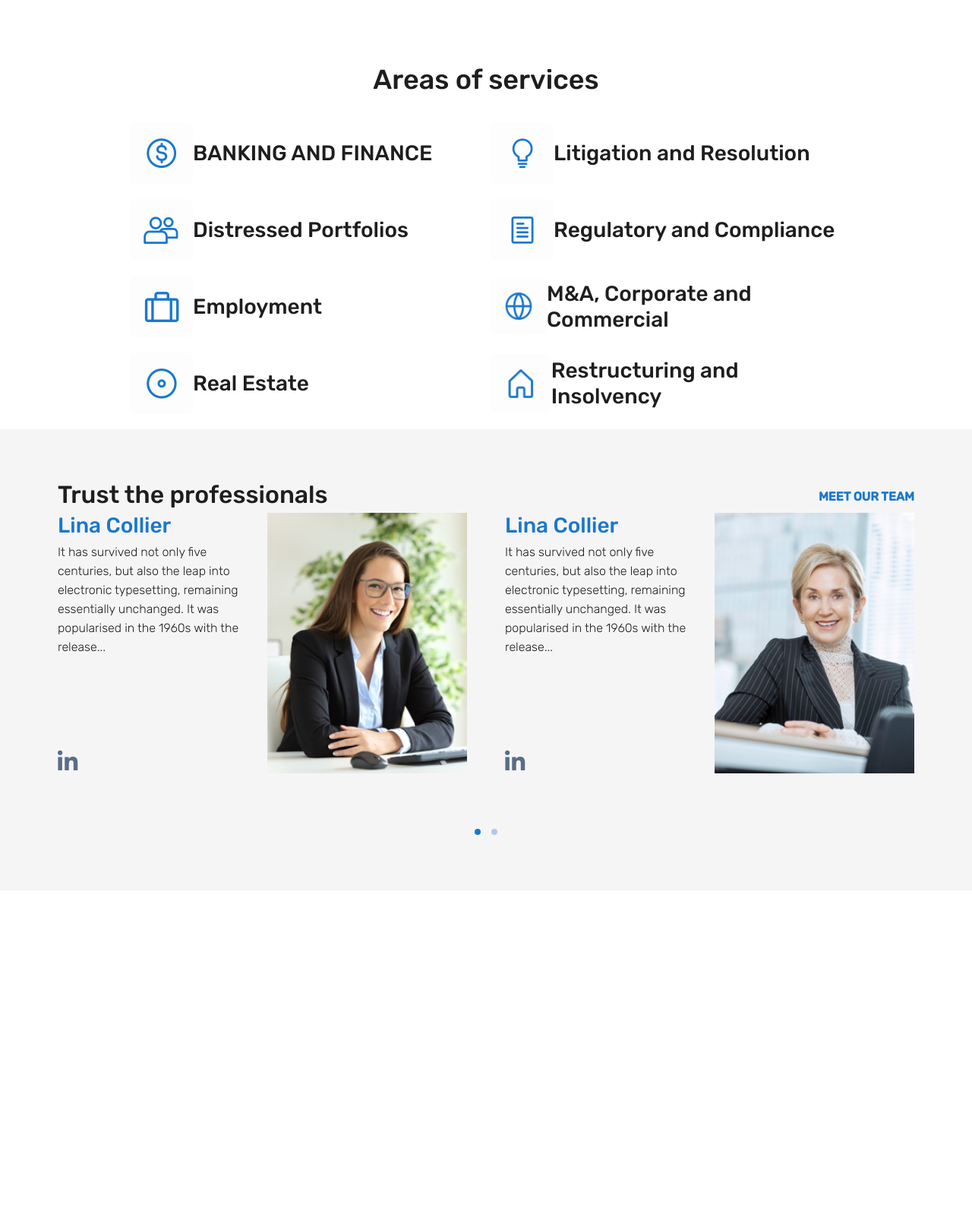
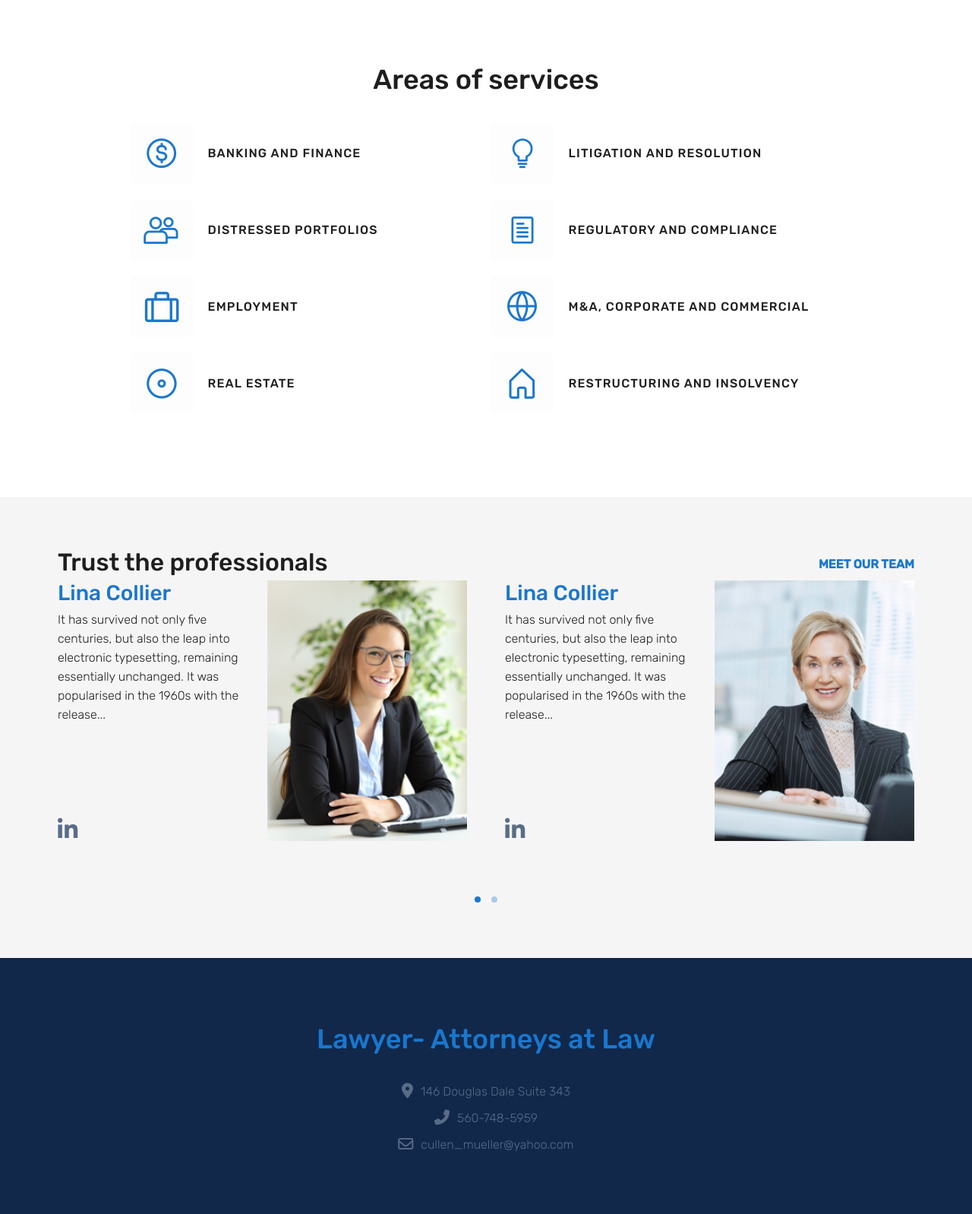
Before and after one commit to leaviki90/Lawyer, a PHP site: page / in a window 1280 px wide. Shown: the part 689-2287 px from the top of the page at 76% size. Before the commit the page ends 1788 px from the top, so only its background shows below. Run offline with PHP 8.4, Linux system fonts and the light colour scheme; some libraries are stand-ins or nearby versions.

Commit message:
Info section done

```diff
--- a/nbproject/private/private.xml
+++ b/nbproject/private/private.xml
@@ -4,9 +4,8 @@
     <open-files xmlns="http://www.netbeans.org/ns/projectui-open-files/2">
         <group>
             <file>file:/C:/Users/Leki/Desktop/Workspace/Lawyer/public_html/index.html</file>
-            <file>file:/C:/Users/Leki/Desktop/Workspace/Lawyer/public_html/bootstrap/scss/_variables.scss</file>
-            <file>file:/C:/Users/Leki/Desktop/Workspace/Lawyer/public_html/scss/partials/_override-bootstrap.scss</file>
             <file>file:/C:/Users/Leki/Desktop/Workspace/Lawyer/public_html/scss/partials/_services.scss</file>
+            <file>file:/C:/Users/Leki/Desktop/Workspace/Lawyer/public_html/scss/theme.scss</file>
         </group>
     </open-files>
 </project-private>
--- a/public_html/index.html
+++ b/public_html/index.html
@@ -284,6 +284,33 @@
                     </div> <!-- Team-slider ends -->
                 </div> <!-- Container ends -->
             </section> <!-- Team ends -->
+
+            <!-- Info-section starts here -->
+            <section class="info-section bg-info text-center">
+                <div class="container">
+                    <h2 class="section-title text-primary">Lawyer- Attorneys at Law</h2>
+                    <div class="info-group">
+                        <p class="d-flex align-items-center justify-content-center">
+                            <span class="fas fa-map-marker-alt me-2"></span>
+                            <a href="https://www.google.com/maps/search/146+Douglas+Dale+Suite+343/@42.7404109,22.0595603,15z" target="_blank">
+                                146 Douglas Dale Suite 343
+                            </a>
+                        </p>
+                        <p class="d-flex align-items-center justify-content-center">
+                            <span class="fas fa-phone-alt me-2"></span>
+                            <a href="tel:560-748-5959">
+                                560-748-5959
+                            </a>
+                        </p>
+                        <p class="d-flex align-items-center justify-content-center">
+                            <span class="far fa-envelope me-2"></span>
+                            <a href="mailto:cullen_mueller@yahoo.com">cullen_mueller@yahoo.com</a>
+                        </p>
+                    </div> <!-- Info-group ends here -->
+                </div> <!-- Container ends -->
+            </section> <!-- Info-section ends -->
+
+
         </main>
 
 
--- /dev/null
+++ b/public_html/scss/partials/_info-section.scss
@@ -0,0 +1,14 @@
+$info-color: #586C88;
+
+.info-section {
+    padding: 75px 0 69px;
+    .info-group {
+        span {
+            color: $info-color;
+            font-size: 2rem;
+        }
+        a {
+            color: $info-color;
+        }
+    }
+}
--- a/public_html/scss/partials/_services.scss
+++ b/public_html/scss/partials/_services.scss
@@ -1,6 +1,5 @@
 
-
-.service-list{
+.services-list{
     margin-bottom: 89px;
     .service-icon {
         flex: 0 0 20%;
--- a/public_html/scss/theme.scss
+++ b/public_html/scss/theme.scss
@@ -11,3 +11,4 @@
 @import "partials/_hero.scss";
 @import "partials/_services.scss";
 @import "partials/_team.scss";
+@import "partials/_info-section.scss";
```
Also changed, not shown: public_html/css/theme.css, public_html/scss/partials/_override-bootstrap.scss (line endings or trailing spaces), 1 other file.
